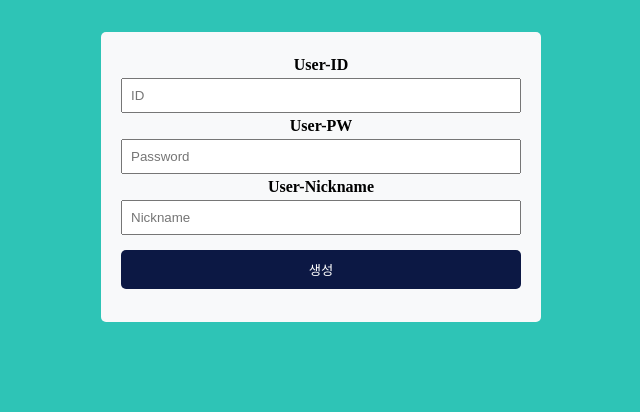
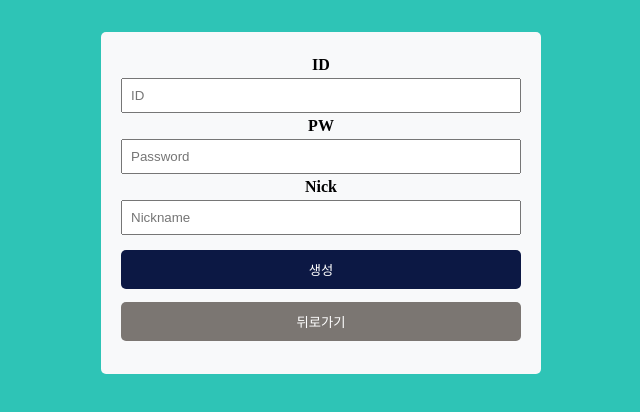
Before and after one commit to JoohwanSeo/-test, a React (Vite) app: page /sign-up in a window 1280 px wide. Shown: the top 412 px of the page, without its empty margins (319-959 px from the left). Built offline with nearby package versions, Linux system fonts and the light colour scheme.

Commit message:
add/ 유효성 검사 로직

```diff
--- a/src/pages/SignUp.jsx
+++ b/src/pages/SignUp.jsx
@@ -5,20 +5,28 @@ import styled from "styled-components";
 const SignUp = () => {
   const [inputId, setInputId] = useState("");
   const [inputPassword, setInputPassword] = useState("");
-  const [inputNickName, setInputNickName] = useState('')
+  const [inputNickName, setInputNickName] = useState("");
 
   const navigate = useNavigate();
 
+  const handleSubmit = (e) => {
+    e.preventDefault();
 
-  const handleSubmit = (e) => {
-    e.preventDefault()
-
-    if(!inputId || !inputPassword) {
-      return alert('빈 칸을 모두 채워주세요!')
+    if (!inputId || inputId.length < 4) {
+      return alert("아이디는 최소 4글자 이상이어야 합니다.");
     }
-
-    navigate('/')
-  }
+    if (!inputPassword || inputPasswordk.length < 4) {
+      return alert("비밀번호는 최소 4글자 이상이어야 합니다.");
+    }
+    if (!inputNickName || inputNickName.length < 4) {
+      return alert("닉네임은 최소 2글자 이상이어야 합니다.");
+    }
+    if (!inputId || !inputPassword) {
+      return alert("빈 칸을 모두 채워주세요!");
+    } else {
+      navigate("/");
+    }
+  };
 
   const handleInputId = (e) => {
     setInputId(e.target.value);
@@ -29,30 +37,32 @@ const SignUp = () => {
   };
 
   const handleInputNick = (e) => {
-    setInputNickName(e.target.value)
-  }
+    setInputNickName(e.target.value);
+  };
 
-
+  const handleBackNavigate = () => {
+    navigate("/login");
+  };
 
   return (
     <LoginWrapper>
       <LoginForm onSubmit={handleSubmit}>
         <InputContainer>
-          <label htmlFor="id">User-ID</label>
+          <label htmlFor="id">ID</label>
           <input
             type="text"
             placeholder="ID"
             value={inputId}
             onChange={handleInputId}
           />
-          <label htmlFor="password">User-PW</label>
+          <label htmlFor="password">PW</label>
           <input
             type="password"
             placeholder="Password"
             value={inputPassword}
             onChange={handleInputPw}
           />
-          <label htmlFor="nickname">User-Nickname</label>
+          <label htmlFor="nickname">Nick</label>
           <input
             type="text"
             placeholder="Nickname"
@@ -62,11 +72,10 @@ const SignUp = () => {
         </InputContainer>
 
         <BtnContainer>
-          <SignUpBtn
-           type="submit"
-          >
-          생성
-          </SignUpBtn>
+          <SignUpBtn type="submit">생성</SignUpBtn>
+          <BackLoginBtn type="button" onClick={handleBackNavigate}>
+            뒤로가기
+          </BackLoginBtn>
         </BtnContainer>
       </LoginForm>
     </LoginWrapper>
@@ -83,8 +92,8 @@ const LoginWrapper = styled.div`
 `;
 
 const LoginForm = styled.form`
-display: contents;
-`
+  display: contents;
+`;
 
 const InputContainer = styled.section`
   margin-bottom: 15px;
@@ -115,8 +124,25 @@ const SignUpBtn = styled.button`
   cursor: pointer;
   margin-bottom: 13px;
 
-  &:disabled {
+  &:hover {
     background-color: #1679ab;
+    transform: scale(1);
+  }
+`;
+
+const BackLoginBtn = styled.button`
+  width: 100%;
+  padding: 10px;
+  background-color: #7b7672;
+  color: white;
+  border: none;
+  border-radius: 5px;
+  cursor: pointer;
+  margin-bottom: 13px;
+
+  &:hover {
+    background-color: #2c1700;
+    transform: scale(1);
   }
 `;
 
```
